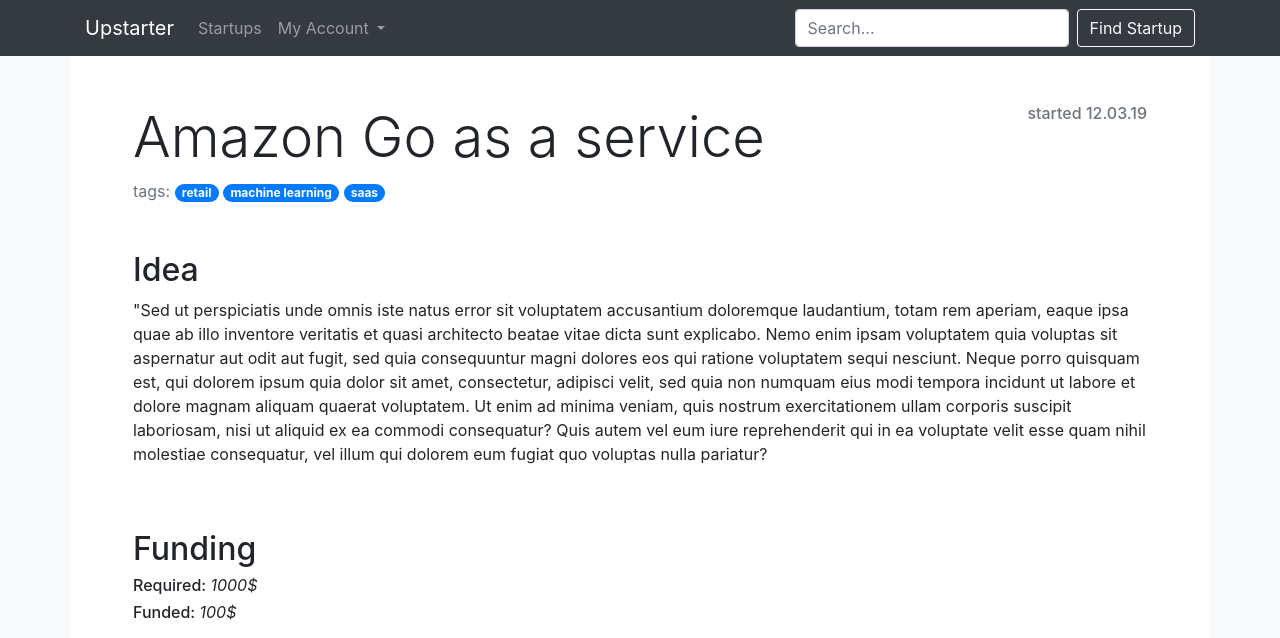
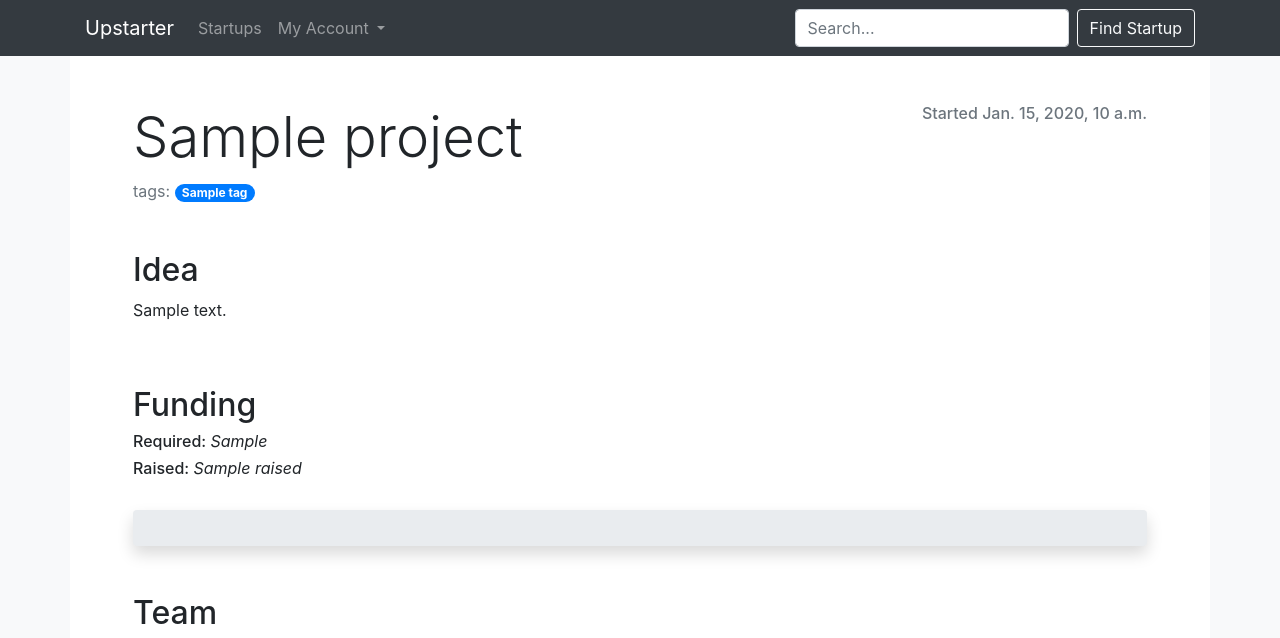
Before and after one commit to 1-206/upstarter, a Django app: template upstarter/templates/upstarter/project.html in a window 1280 px wide. Shown: the top 638 px of the page. Run offline with Django 3.2, Linux system fonts and the light colour scheme; the template is opened without the code that fills it: most values are stand-ins (such as "Sample title", 1, 10 or a date in 2020); some libraries are stand-ins or nearby versions.

Commit message:
project page jinja

```diff
--- a/upstarter/templates/upstarter/main.html
+++ b/upstarter/templates/upstarter/main.html
@@ -58,6 +58,7 @@
 <!-- HEADER END -->
 
 {% block content %}
+
 {% endblock %}
 
 </body>
--- a/upstarter/templates/upstarter/project.html
+++ b/upstarter/templates/upstarter/project.html
@@ -1,100 +1,52 @@
-<!DOCTYPE html>
-<html lang="en">
-<head>
-
-  <meta charset="utf-8">
-  <meta name="viewport" content="width=device-width, initial-scale=1, shrink-to-fit=no">
-
-  <title>Bhaumik Patel</title>
-
-  <link rel="stylesheet" href="https://stackpath.bootstrapcdn.com/bootstrap/4.3.1/css/bootstrap.min.css" integrity="sha384-ggOyR0iXCbMQv3Xipma34MD+dH/1fQ784/j6cY/iJTQUOhcWr7x9JvoRxT2MZw1T" crossorigin="anonymous">
-  <link rel="stylesheet" href="https://use.fontawesome.com/releases/v5.8.1/css/all.css" integrity="sha384-50oBUHEmvpQ+1lW4y57PTFmhCaXp0ML5d60M1M7uH2+nqUivzIebhndOJK28anvf" crossorigin="anonymous">
-
-  <link rel="stylesheet" href="../../static/style.css">
-
-</head>
-
-<body class="bg-light">
-
-  <!-- HEADER -->
-  <nav class="navbar navbar-expand-lg navbar-dark bg-dark">
-    <div class="container">
-
-      <a class="navbar-brand" href="#">Upstarter</a>
-
-      <button class="navbar-toggler" type="button" data-toggle="collapse" data-target="#navbarSupportedContent">
-        <span class="navbar-toggler-icon"></span>
-      </button>
-
-      <div class="collapse navbar-collapse" id="navbarSupportedContent">
-        <ul class="navbar-nav mr-auto">
-          <li class="nav-item">
-            <a class="nav-link" href="#">Startups</a>
-          </li>
-
-          <li class="nav-item dropdown">
-            <a class="nav-link dropdown-toggle" href="#" id="navbarDropdown" data-toggle="dropdown">
-              My Account
-            </a>
-
-            <div class="dropdown-menu">
-              <a class="dropdown-item" href="#">Profile</a>
-              <a class="dropdown-item" href="#">Startups</a>
-            </div>
-          </li>
-        </ul>
-
-        <form class="form-inline my-2 my-lg-0">
-          <input class="form-control mr-sm-2" type="search" placeholder="Search...">
-          <button class="btn btn-outline-light my-2 my-sm-0" type="submit">Find Startup</button>
-        </form>
-      </div>
-
-    </div>
-  </nav>
-  <!-- HEADER END -->
-
+{% extends 'upstarter/main.html' %}
+{% block title %}
+    <title>{{ data.project.name }}</title>
+{% endblock %}
+{% block content %}
     <!-- PROJECT -->
     <div class="container container--main bg-white">
         <div class="py-5 px-0 px-sm-5">
 
             <div class="row">
                 <div class="col-12 col-md-3 order-md-1">
-         <span class="text-muted h6 float-right">started 12.03.19</span>
+                    <span class="text-muted h6 float-right">Started {{ data.project.creation_date }}</span>
                 </div>
 
                 <div class="col-12 col-md-9">
-         <h1 class="display-4">Amazon Go as a service</h1>
+                    <h1 class="display-4">{{ data.project.name }}</h1>
                 </div>
             </div>
 
             <div class="row">
                 <div class="col-12 mb-5">
                     <span class="text-muted">tags:</span>
-         <span class="badge badge-pill badge-primary">retail</span>
-         <span class="badge badge-pill badge-primary">machine learning</span>
-         <span class="badge badge-pill badge-primary">saas</span>
+                    {% for tag in data.project.tags %}
+                        <span class="badge badge-pill badge-primary">{{ tag }}</span>
+                    {% endfor %}
                 </div>
 
                 <div class="col-12 mb-5">
                     <h2>Idea</h2>
                     <p>
-           "Sed ut perspiciatis unde omnis iste natus error sit voluptatem accusantium doloremque laudantium, totam rem aperiam, eaque ipsa quae ab illo inventore veritatis et quasi architecto beatae vitae dicta sunt explicabo. Nemo enim ipsam voluptatem quia voluptas sit aspernatur aut odit aut fugit, sed quia consequuntur magni dolores eos qui ratione voluptatem sequi nesciunt. Neque porro quisquam est, qui dolorem ipsum quia dolor sit amet, consectetur, adipisci velit, sed quia non numquam eius modi tempora incidunt ut labore et dolore magnam aliquam quaerat voluptatem. Ut enim ad minima veniam, quis nostrum exercitationem ullam corporis suscipit laboriosam, nisi ut aliquid ex ea commodi consequatur? Quis autem vel eum iure reprehenderit qui in ea voluptate velit esse quam nihil molestiae consequatur, vel illum qui dolorem eum fugiat quo voluptas nulla pariatur?
+                        {{ data.project.description }}
                     </p>
                 </div>
 
                 <div class="col-12 mb-5">
                     <h2>Funding</h2>
 
-         <h6>Required: <i class="font-weight-normal">1000$</i></h6>
-         <h6>Funded: <i class="font-weight-normal">100$</i></h6>
+                    <h6>Required: <i class="font-weight-normal">{{ data.project.required_investments }}</i></h6>
+                    <h6>Raised: <i class="font-weight-normal">{{ data.project.raised }}</i></h6>
 
 
                     <div class="pt-4">
                         <div class="progress shadow" style="height: 36px">
-             <div class="progress-bar bg-dark" style="width: 10%"></div>
+                            <div class="progress-bar bg-dark"
+                                 style="width:{{ data.project.required_investments }}/{{ data.project.required_investments }}*{{ 100 }}%"></div>
                         </div>
-           <h6 class="display-3 text-center mt-4"><span class="display-4">100$</span> / 1000$</h6>
+{#                        <h6 class="display-3 text-center mt-4"><span#}
+{#                                class="display-4">{{ data.project.raised }}</span>#}
+{#                            / {{ data.project.required_investments }}</h6>#}
                     </div>
                 </div>
             </div>
@@ -107,21 +59,25 @@
                 <a href="#" class="col-12 col-sm-6 col-md-4 col-lg-3 mb-4 text-dark project__participant">
                     <img src="https://image.ibb.co/jw55Ex/def_face.jpg"
                          class="img img-rounded img-fluid w-75 d-block mx-auto user__img shadow-sm mb-1"/>
-         <h3 class="font-weight-light text-center">Ivan Komarov</h3>
+                    <h3 class="font-weight-light text-center">{{ data.project.founder.name }}{{ data.project.founder.surname }}</h3>
                     <h4 class="font-weight-light text-center mx-auto"><i>Founder</i></h4>
                 </a>
+                {% for member in data.project.cofounders %}
                     <a href="#" class="col-12 col-sm-6 col-md-4 col-lg-3 mb-4 text-dark project__participant">
                         <img src="https://image.ibb.co/jw55Ex/def_face.jpg"
                              class="img img-rounded img-fluid w-75 d-block mx-auto user__img shadow-sm mb-1"/>
-         <h3 class="font-weight-light text-center">Danil Kalinin</h3>
-         <h4 class="font-weight-light text-center mx-auto"><i>Investor</i></h4>
+                        <h3 class="font-weight-light text-center">{{ member.name }}{{ member.surname }}</h3>
+                        <h4 class="font-weight-light text-center mx-auto"><i>Co-founder</i></h4>
                     </a>
+                {% endfor %}
+                {% for member in data.project.performers %}
                     <a href="#" class="col-12 col-sm-6 col-md-4 col-lg-3 mb-4 text-dark project__participant">
                         <img src="https://image.ibb.co/jw55Ex/def_face.jpg"
                              class="img img-rounded img-fluid w-75 d-block mx-auto user__img shadow-sm mb-1"/>
-         <h3 class="font-weight-light text-center">Andrey Volkov</h3>
-         <h4 class="font-weight-light text-center mx-auto"><i>Founder</i></h4>
+                        <h3 class="font-weight-light text-center">{{ member.name }}{{ member.surname }}</h3>
+                        <h4 class="font-weight-light text-center mx-auto"><i>Performer</i></h4>
                     </a>
+                {% endfor %}
             </div>
 
             <div class="row justify-content-center">
@@ -132,11 +88,11 @@
                 <div class="col-12">
                     <form class="form-inline flex-nowrap justify-content-around" action="post">
                         <button type="submit" class="btn btn-light">
-             Join as Co-Founder
+                            Join as a Co-Founder
                         </button>
 
                         <button type="submit" class="btn btn-dark">
-             Join as Investor
+                            Join as an Investor
                         </button>
                     </form>
                 </div>
@@ -145,10 +101,4 @@
         </div>
     </div>
     <!-- PROJECT END -->
-
-</body>
-
-<script src="https://code.jquery.com/jquery-3.3.1.slim.min.js" integrity="sha384-q8i/X+965DzO0rT7abK41JStQIAqVgRVzpbzo5smXKp4YfRvH+8abtTE1Pi6jizo" crossorigin="anonymous"></script>
-<script src="https://cdnjs.cloudflare.com/ajax/libs/popper.js/1.14.7/umd/popper.min.js" integrity="sha384-UO2eT0CpHqdSJQ6hJty5KVphtPhzWj9WO1clHTMGa3JDZwrnQq4sF86dIHNDz0W1" crossorigin="anonymous"></script>
-<script src="https://stackpath.bootstrapcdn.com/bootstrap/4.3.1/js/bootstrap.min.js" integrity="sha384-JjSmVgyd0p3pXB1rRibZUAYoIIy6OrQ6VrjIEaFf/nJGzIxFDsf4x0xIM+B07jRM" crossorigin="anonymous"></script>
-</html>
+{% endblock %}
```
Also changed, not shown: upstarter/templates/upstarter/personal_projects.html (added). Lines whose indentation alone changed are shown as unchanged.
